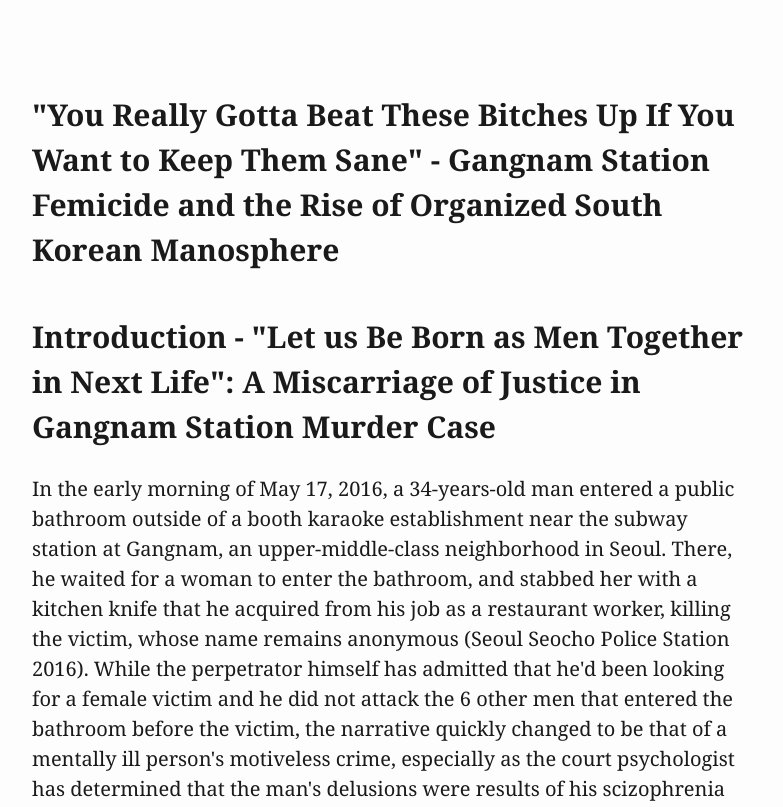
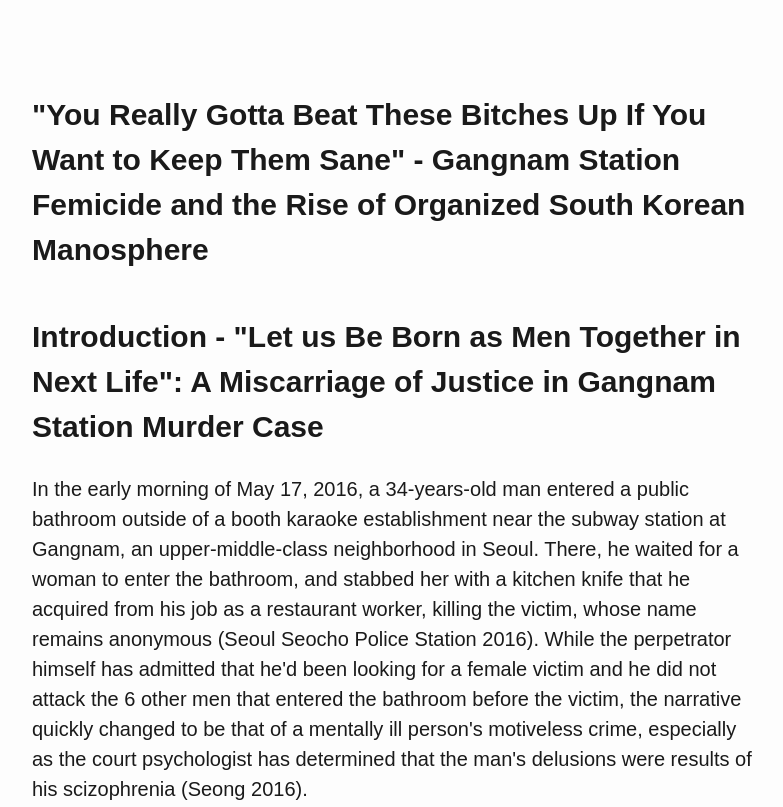
Before and after one commit to ykim287/dh-term-paper, a plain HTML site: page index.html in a window 1280 px wide. Shown: the top 807 px of the page, without its empty margins (248-1031 px from the left). Drawn offline with Linux system fonts and the light colour scheme.

Commit message:
Update index.html

```diff
--- a/index.html
+++ b/index.html
@@ -8,7 +8,7 @@
   <style>
     html {
       line-height: 1.5;
-      font-family: Georgia, serif;
+      font-family: sans-serif;
       font-size: 20px;
       color: #1a1a1a;
       background-color: #fdfdfd;
```
